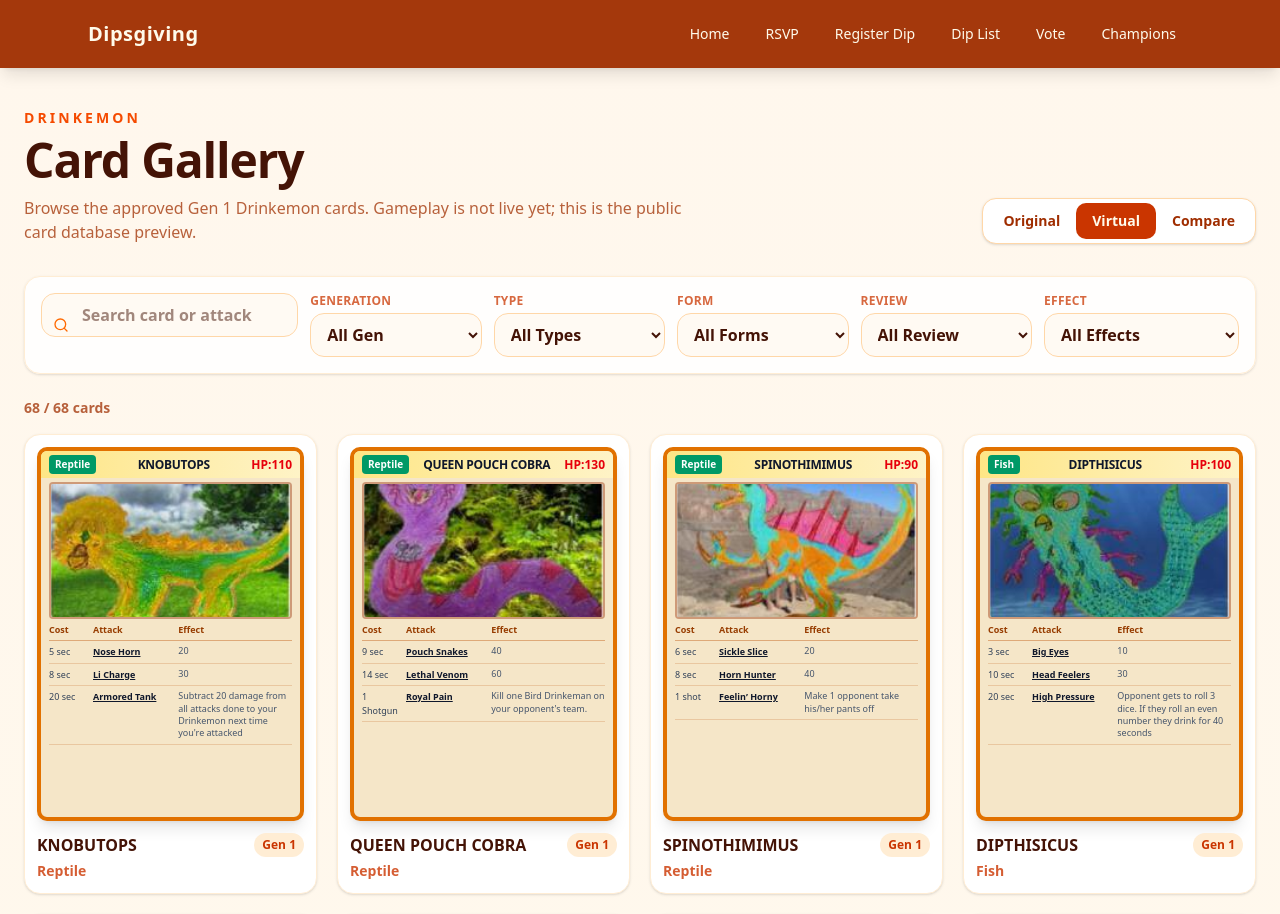
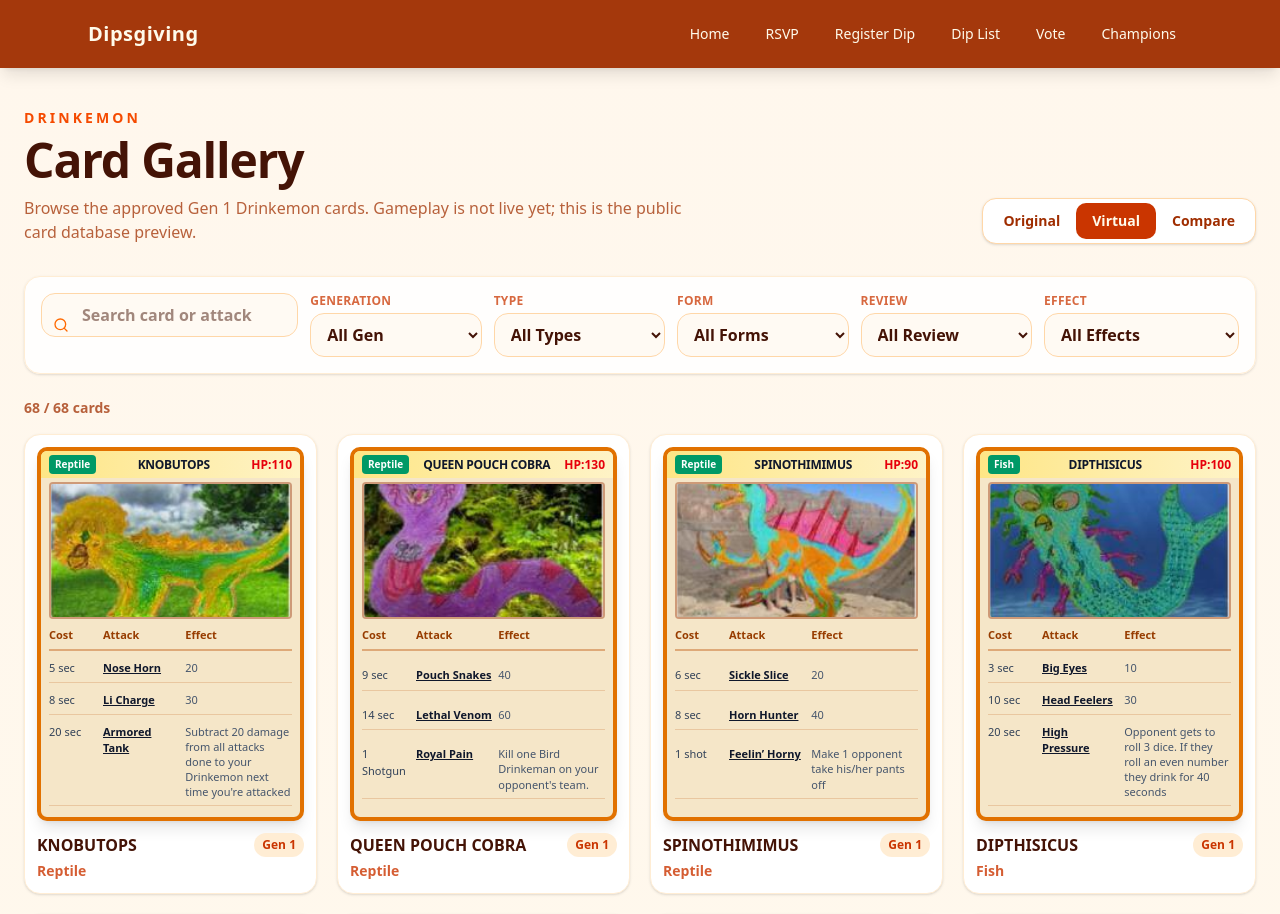
Before and after one commit to bmilici/dipsgiving, a Next.js app: page /drinkemon in a window 1280 px wide. Shown: the top 914 px of the page. Built offline with nearby package versions, Linux system fonts and the light colour scheme.

Commit message:
feat: adjust Drinkemon card layout and attack section padding

```diff
--- a/src/app/drinkemon/page.tsx
+++ b/src/app/drinkemon/page.tsx
@@ -119,22 +119,22 @@ function VirtualCard({ card, compact = false }: { card: Card; compact?: boolean
       </div>
 
       {/* Attacks Section - takes remaining space */}
-      <div className="flex flex-1 flex-col px-2 py-1 text-[9px]">
+      <div className="flex flex-1 flex-col px-2 py-2 text-[11px]">
         {/* Table Header */}
-        <div className="grid grid-cols-[40px_1fr_1.4fr] gap-1 border-b border-amber-700/40 pb-1 font-bold text-amber-800">
+        <div className="grid grid-cols-[48px_1fr_1.4fr] gap-1.5 border-b-2 border-amber-700/40 pb-1.5 font-bold text-amber-800">
           <span>Cost</span>
           <span>Attack</span>
           <span>Effect</span>
         </div>
 
         {incomplete ? (
-          <div className="mt-1 rounded border border-amber-900/20 bg-white/50 p-2 text-[9px] font-semibold text-slate-700">
+          <div className="mt-2 rounded border border-amber-900/20 bg-white/50 p-3 text-[11px] font-semibold text-slate-700">
             Card data incomplete.
           </div>
         ) : (
-          <div className="flex flex-1 flex-col justify-start">
+          <div className="flex flex-1 flex-col justify-evenly">
             {card.attacks.slice(0, 3).map((attack, index) => (
-              <div key={attack.id || index} className="grid grid-cols-[40px_1fr_1.4fr] gap-1 border-b border-amber-700/20 py-1">
+              <div key={attack.id || index} className="grid grid-cols-[48px_1fr_1.4fr] gap-1.5 border-b border-amber-700/20 py-1.5">
                 <span className="text-slate-700">{costLabel(attack.cost)}</span>
                 <span className="font-semibold text-slate-900 underline">{attack.name || `Attack ${index + 1}`}</span>
                 <span className="text-slate-600 leading-snug">{attackEffectText(attack) || "-"}</span>
```
